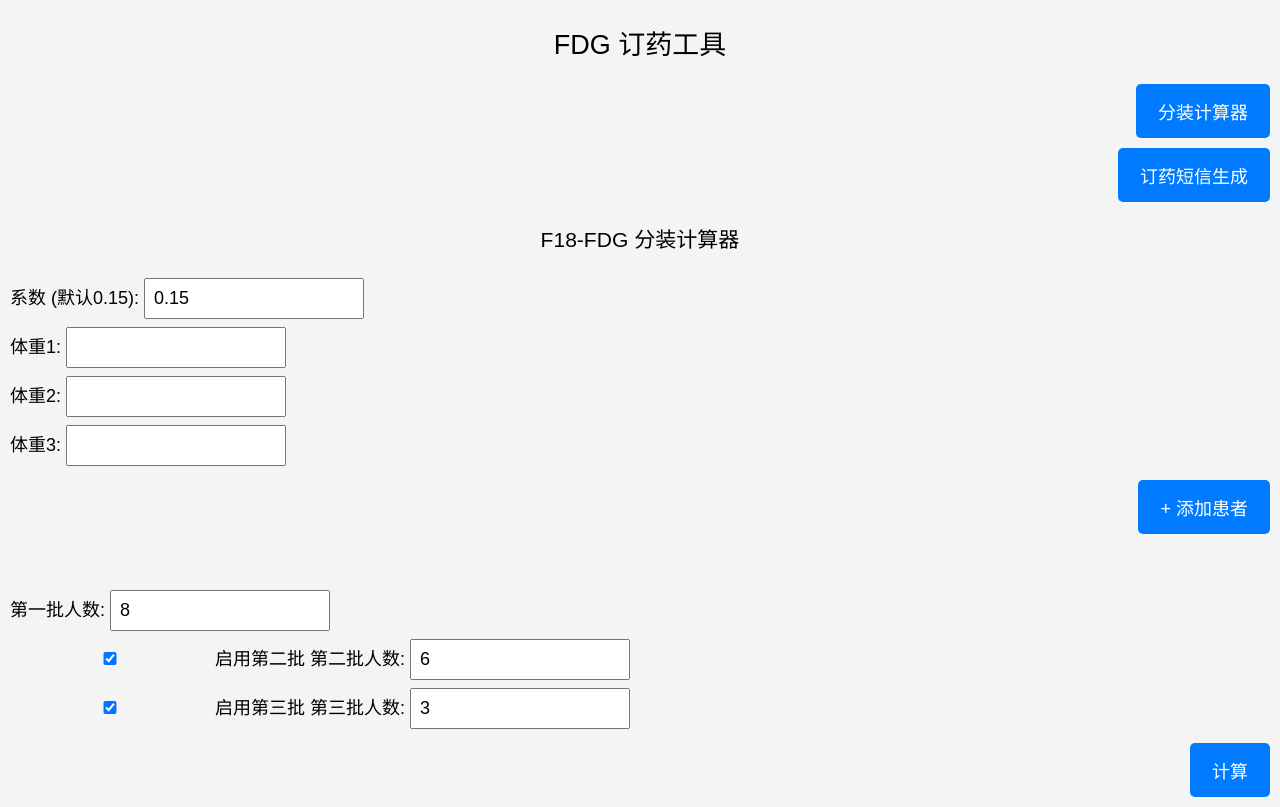
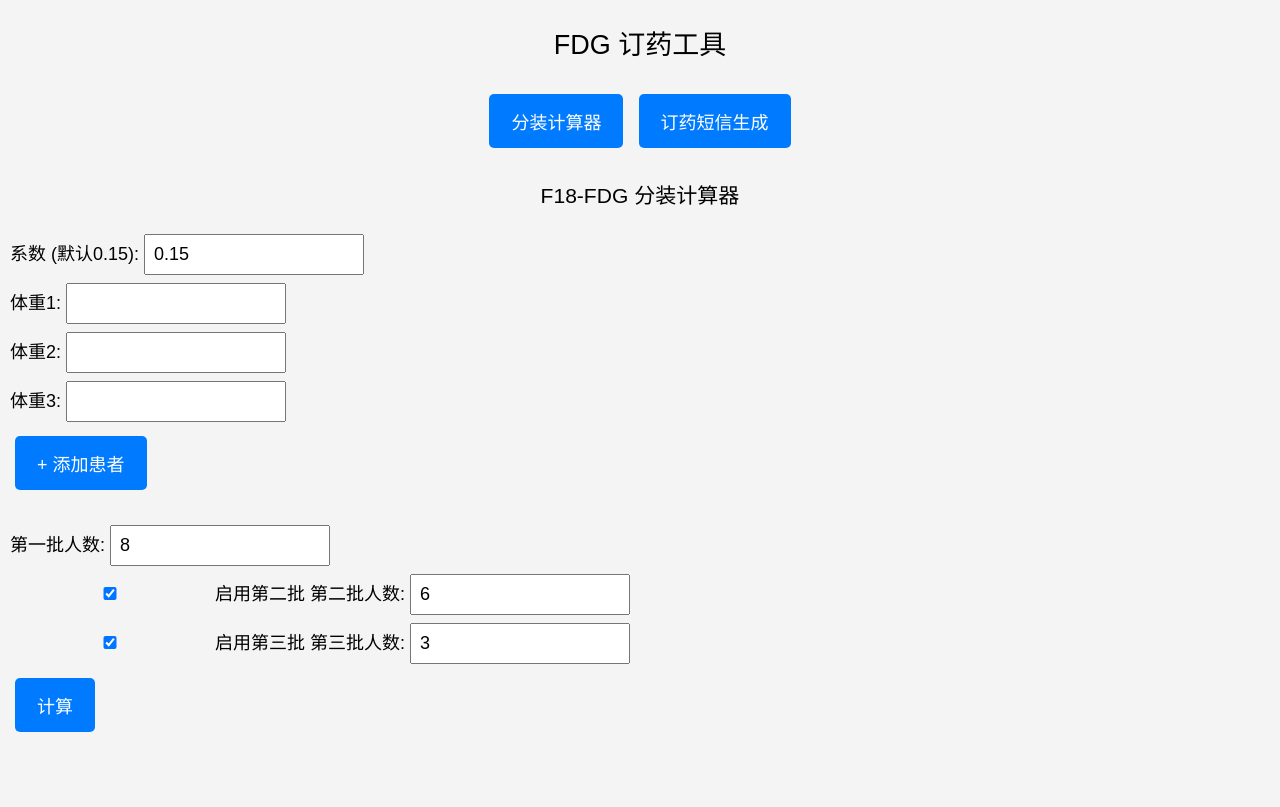
Before and after one commit to fwu0216/fdgweb, a Flask app: page / in a window 1280 px wide. Shown: the part 140-947 px from the top of the page. After the commit the page ends 872 px from the top, so only its background shows below. Run offline with Flask 3, Linux system fonts and the light colour scheme.

Commit message:
style.css

```diff
--- a/static/style.css
+++ b/static/style.css
@@ -17,27 +17,21 @@
     font-weight: normal;
 }
 
-/* 普通按钮靠右 */
 button {
-    display: block;
-    margin: 10px 0 10px auto;
     padding: 14px 22px;
     font-size: 18px;
+    margin: 10px 5px;
     background-color: #007BFF;
     color: white;
     border: none;
     border-radius: 5px;
     cursor: pointer;
 }
+
 button:hover {
     background-color: #0056b3;
 }
 
-/* Tab 按钮横排 */
-.tab-button {
-    display: inline-block;
-    margin: 10px 5px;
-}
 input {
     font-size: 18px;
     padding: 8px;
```
